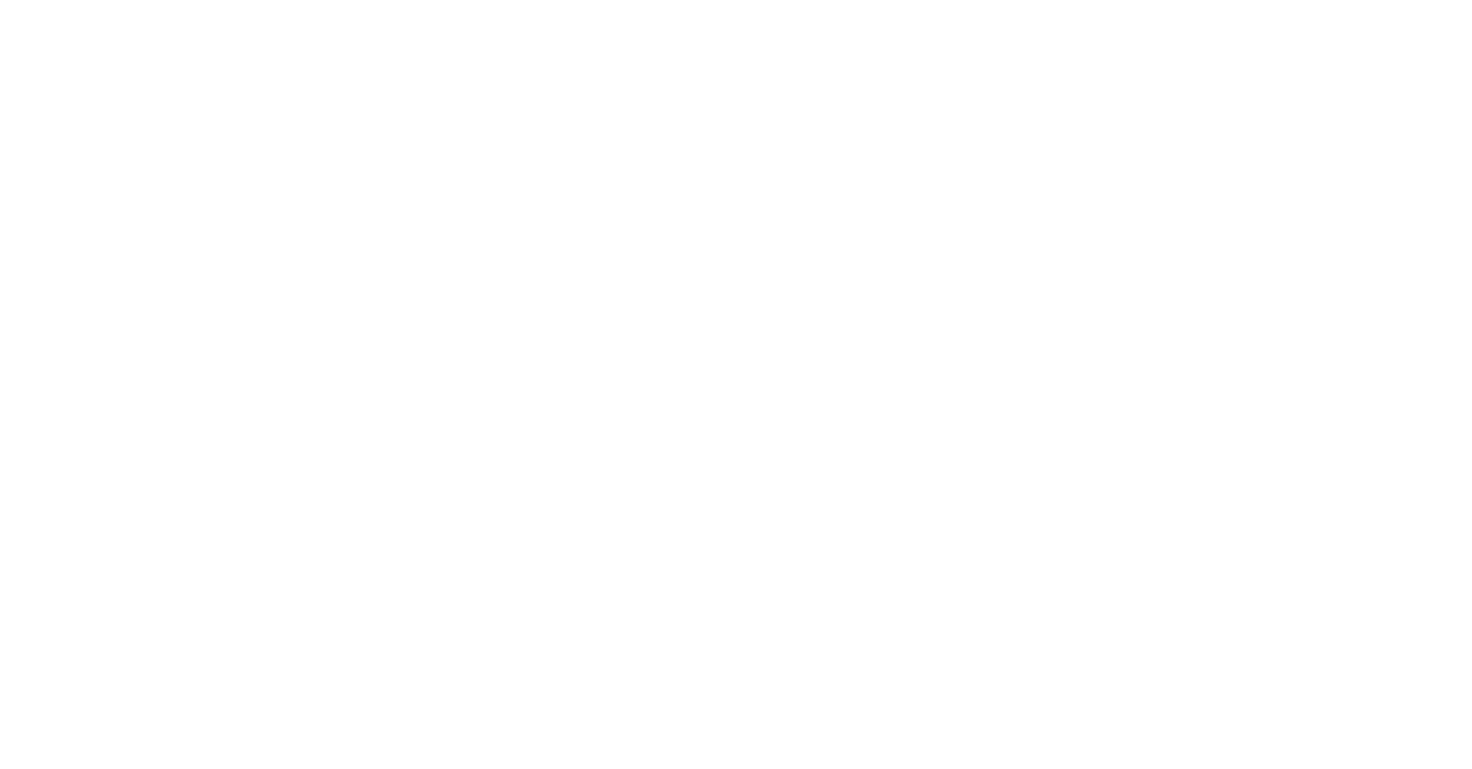
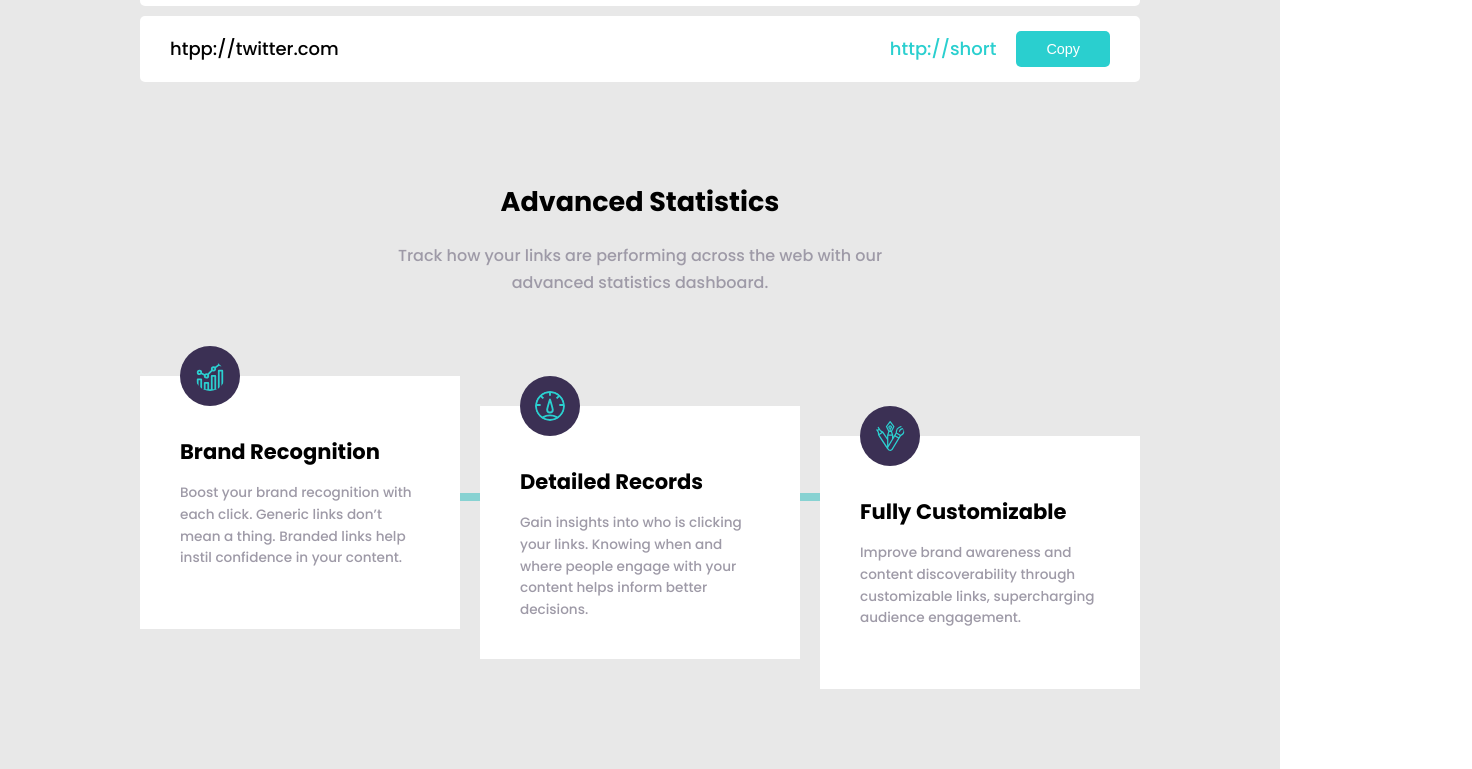
Before and after one commit to ornel77/url-shortening-api, a React (Create React App) app: page / in a window 1280 px wide. Shown: the part 961-1730 px from the top of the page, 1472 px wide, since content can reach past the window. Before the commit the page ends 969 px from the top, so only its background shows below. Built offline with nearby package versions, Linux system fonts and the light colour scheme.

Commit message:
Group Input and Stat. Component Stat OK

```diff
--- a/src/App.css
+++ b/src/App.css
@@ -44,12 +44,21 @@
     width: 100%;
   }
 
+  h1,h2,h3
+ {
+     color: black;
+ }
 
 /* ---------------------------------- UTILS --------------------------------- */
 .container {
     max-width: 1000px;
     width: 100%;
     margin: auto;
+}
+
+.sub-container {
+    background-color: rgba(214, 214, 214, 0.548);
+    padding-bottom: 60px;
 }
 
 .btn {
@@ -150,7 +159,7 @@
 
 .hero .illustration {
     position: relative;
-    left: 200px;
+    left: 230px;
 }
 
 .hero .illustration img {
@@ -161,7 +170,9 @@
 /*                                  INPUT URL                                 */
 /* -------------------------------------------------------------------------- */
 .input-url {
-    margin-top: 60px;
+    margin-top: 200px;
+    position: relative;
+    top: -50px;
 }
 
 .input-url .form-content {
@@ -229,7 +240,6 @@
 
 .input-url .result-list .result-item {
     background-color: white;
-    border: 1px solid black;
     border-radius: 5px;
     padding: 15px 30px;
     display: flex;
@@ -256,3 +266,73 @@
     border-radius: 5px;
     font-size: 0.9rem;
 }
+
+/* -------------------------------------------------------------------------- */
+/*                                  STATISTIC                                 */
+/* -------------------------------------------------------------------------- */
+.statistic {
+    margin-top: 50px;
+}
+
+.statistic header {
+    width: 50%;
+    margin: auto;
+    text-align: center;
+}
+
+.statistic header p {
+    font-size: 1rem;
+    line-height: 1.7;
+    margin: 20px 0;
+}
+
+/* ------------------------------ */
+.statistic .stat-grid {
+    margin-top: 80px;
+    display: grid;
+    grid-template-columns: repeat(3,1fr);
+    gap: 20px;
+    padding-bottom: 80px;
+    position: relative;
+}
+
+.statistic .stat-grid::before {
+    content: "";
+    background-color: var(--cyan);
+    position: absolute;
+    height: 8px;
+    width: 100%;
+    top: 50%;
+    transform: translateY(-50px);
+    z-index: -5;
+}
+
+.statistic .stat-grid img {
+    width: 25%;
+    background-color: var(--dark-violet);
+    padding: 15px;
+    border-radius: 50%;
+    position: relative;
+    top: -30px;
+}
+
+.statistic .stat-grid .stat-item {
+    background-color: white;
+    padding: 0 40px 0px 40px;
+    height: 100%;
+    /* width: 350px; */
+}
+
+.statistic .stat-grid .stat-item p {
+    font-size: 0.85rem;
+    margin-top: 15px;
+    line-height: 1.6;
+}
+
+.statistic .stat-grid .stat-item:nth-child(2) {
+    margin-top: 30px;
+}
+
+.statistic .stat-grid .stat-item:nth-child(3) {
+    margin-top: 60px;
+}
--- a/src/App.js
+++ b/src/App.js
@@ -5,6 +5,7 @@
 import Navbar from './Components/Navbar'
 import Hero from './Components/Hero'
 import InputURL from './Components/InputURL'
+import Statistic from './Components/Statistic'
 
 
 const App = props => {
@@ -12,7 +13,11 @@
     <div className="mobile-box">
       <Navbar/>
       <Hero/>
-      <InputURL/>
+      <div className="sub-container">
+        <InputURL/>
+        <Statistic/>
+      </div>
+
     </div>
   )
 }
--- a/src/Components/InputURL.jsx
+++ b/src/Components/InputURL.jsx
@@ -15,7 +15,7 @@
                     </div>
                     <ul className="result-list">
                         <li className="result-item">
-                            <span className="origin">htpp://twitter.com</span>
+                            <span className="origin">htpp://twittedgfgfhfghfghfghr.com</span>
                             <span className="result">http://shorthghfghffghfgh</span>
                             <button className="copy">Copy</button>
                         </li>
--- a/src/Components/Statistic.jsx
+++ b/src/Components/Statistic.jsx
@@ -0,0 +1,50 @@
+import React from 'react'
+
+import brand from '../images/icon-brand-recognition.svg'
+import detailed from '../images/icon-detailed-records.svg'
+import custom from '../images/icon-fully-customizable.svg'
+
+const Statistic = props => {
+    return (
+
+        <section className="statistic">
+            <div className="container">
+                <header className="heading">
+                    <h2>Advanced Statistics</h2>
+                    <p>Track how your links are performing across the web with our
+                    advanced statistics dashboard.</p>
+                </header>
+                <div className="stat-grid">
+                    <div className="stat-item">
+                        <img src={brand} alt="brand" className="icon" />
+                        <h3>Brand Recognition</h3>
+                        <p>
+                            Boost your brand recognition with each click. Generic links don’t
+                            mean a thing. Branded links help instil confidence in your content.
+                        </p>
+                    </div>
+                    <div className="stat-item">
+                        <img src={detailed} alt="brand" className="icon" />
+                        <h3>Detailed Records</h3>
+                        <p>
+                            Gain insights into who is clicking your links. Knowing when and where
+                            people engage with your content helps inform better decisions.
+                        </p>
+                    </div>
+                    <div className="stat-item">
+                        <img src={custom} alt="brand" className="icon" />
+                        <h3>Fully Customizable</h3>
+                        <p>
+                            Improve brand awareness and content discoverability through customizable
+                            links, supercharging audience engagement.
+                        </p>
+                    </div>
+                </div>
+            </div>
+        </section>
+
+    )
+}
+
+
+export default Statistic
```
